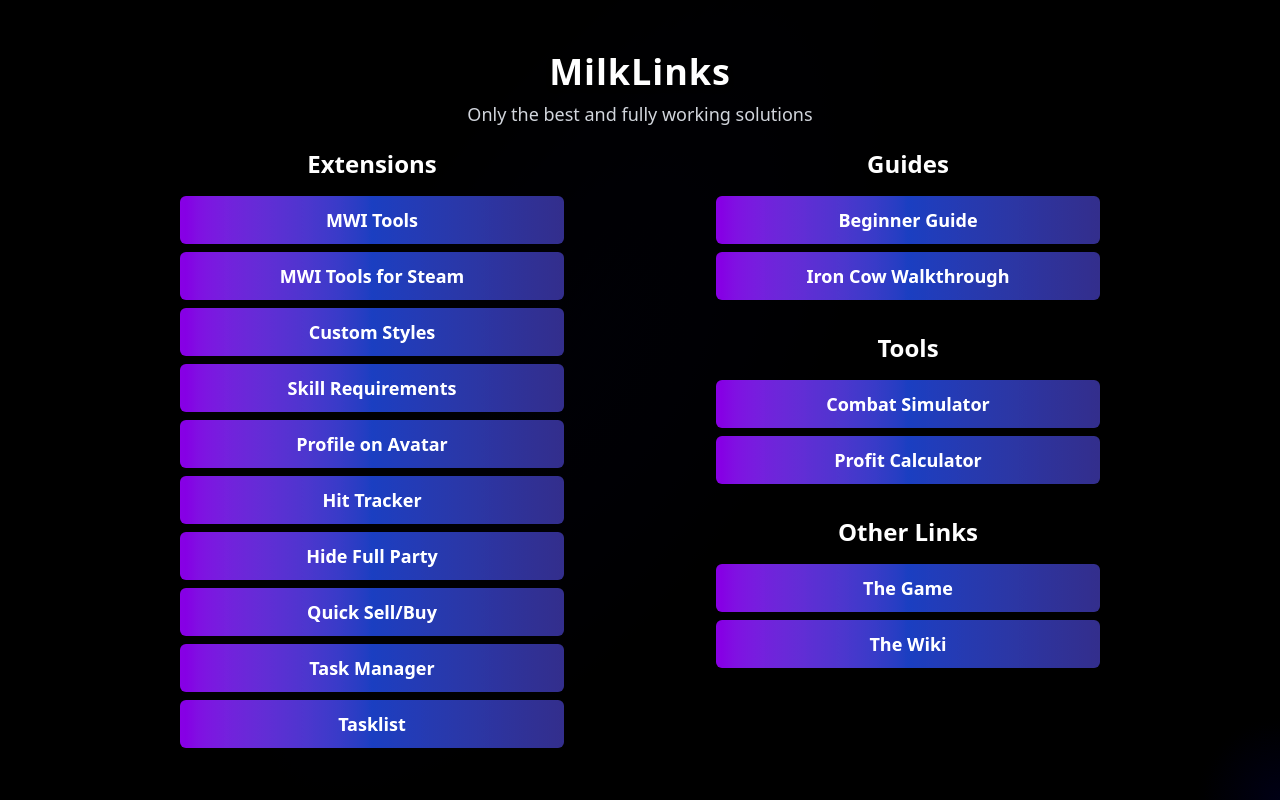
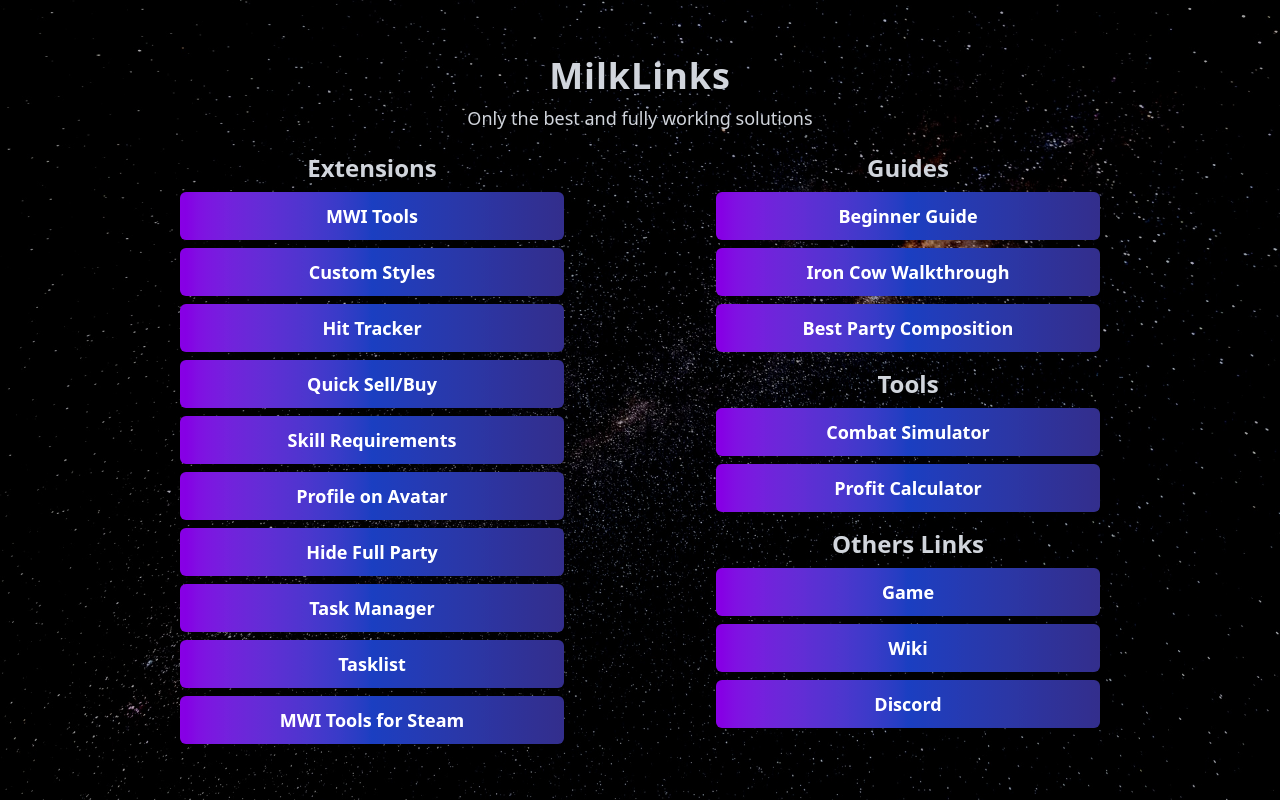
Before and after one commit to Amaroke/MilkLinks, a React (Vite) app: page / in a window 1280 px wide. Built offline with nearby package versions, Linux system fonts and the light colour scheme.

Commit message:
Add background edit links, data ts file

```diff
--- a/src/App.tsx
+++ b/src/App.tsx
@@ -1,102 +1,18 @@
 import React from "react";
+import { extensions, guides, tools, otherLinks } from "./data/links";
+import bgImage from "./assets/background.jpg";
 
 type Link = {
   label: string;
   url: string;
 };
 
-const extensions: Link[] = [
-  {
-    label: "MWI Tools",
-    url: "https://greasyfork.org/en/scripts/494467-mwitools",
-  },
-  {
-    label: "MWI Tools for Steam",
-    url: "https://greasyfork.org/en/scripts/497410-mwitools-addon-for-steam-version",
-  },
-  {
-    label: "Custom Styles",
-    url: "https://github.com/AJman14/MWI-Extensions/tree/Extensions/Custom%20Styles",
-  },
-  {
-    label: "Skill Requirements",
-    url: "https://greasyfork.org/en/scripts/530719-mwi-qol-skill-requirement?locale_override=1",
-  },
-  {
-    label: "Profile on Avatar",
-    url: "https://greasyfork.org/en/scripts/531374-mwi-qol-profile-on-avatar?locale_override=1",
-  },
-  {
-    label: "Hit Tracker",
-    url: "https://greasyfork.org/en/scripts/535181-mwi-hit-tracker",
-  },
-  {
-    label: "Hide Full Party",
-    url: "https://greasyfork.org/eo/scripts/531074-mwi-qol-hide-full-partys",
-  },
-  {
-    label: "Quick Sell/Buy",
-    url: "https://greasyfork.org/en/scripts/538920-buy-sell-shortcuts",
-  },
-  {
-    label: "Task Manager",
-    url: "https://greasyfork.org/zh-CN/scripts/509720-mwi-taskmanager",
-  },
-  {
-    label: "Tasklist",
-    url: "https://greasyfork.org/en/scripts/531418-milky-way-idle-tasklist",
-  },
-];
-
-const guides: Link[] = [
-  {
-    label: "Beginner Guide",
-    url: "https://milkywayidle.wiki.gg/wiki/Milkyway_Idle_Beginner%E2%80%99s_Guide",
-  },
-  {
-    label: "Iron Cow Walkthrough",
-    url: "https://docs.google.com/document/d/1daTEF-OTRMkYwv_7qQj-ebU1hzvk8aKCXI6ZpslnBoE/edit?tab=t.0",
-  },
-];
-
-const tools: Link[] = [
-  {
-    label: "Combat Simulator",
-    url: "https://shykai.github.io/MWICombatSimulatorTest/dist/",
-  },
-  {
-    label: "Profit Calculator",
-    url: "https://milkonomy.pages.dev/#/dashboard",
-  },
-];
-
-const otherLinks: Link[] = [
-  { label: "The Game", url: "https://www.milkywayidle.com/?ref=302632" },
-  { label: "The Wiki", url: "https://milkywayidle.wiki.gg/" },
-];
-
 const LinkButton: React.FC<Link> = ({ label, url }) => (
   <a
     href={url}
     target="_blank"
     rel="noopener noreferrer"
-    className="
-      w-full max-w-sm text-center
-      bg-gradient-to-r from-purple-700 via-blue-800 to-indigo-900
-      text-white
-      py-2.5
-      rounded-md
-      text-lg
-      font-semibold
-      shadow-md
-      hover:from-purple-500 hover:via-blue-600 hover:to-indigo-700
-      transition-all
-      duration-300
-      filter
-      brightness-105
-      hover:brightness-125
-      focus:outline-none focus:ring-3 focus:ring-purple-500/60
-    "
+    className="w-full max-w-sm text-center bg-gradient-to-r from-purple-700 via-blue-800 to-indigo-900 text-white py-2.5 rounded-md text-lg font-semibold shadow-md hover:from-purple-500 hover:via-blue-600 hover:to-indigo-700 transition-all duration-300 filter brightness-105 hover:brightness-125 focus:outline-none focus:ring-3 focus:ring-purple-500/60"
   >
     {label}
   </a>
@@ -107,7 +23,7 @@ const Section: React.FC<{ title: string; links: Link[] }> = ({
   links,
 }) => (
   <section className="w-full max-w-md flex flex-col items-center">
-    <h2 className="text-2xl font-bold mb-4 drop-shadow-md">{title}</h2>
+    <h2 className="text-2xl font-bold mb-2 drop-shadow-md">{title}</h2>
     <div className="flex flex-col items-center gap-2 w-full">
       {links.map((link, i) => (
         <LinkButton key={i} {...link} />
@@ -116,22 +32,12 @@ const Section: React.FC<{ title: string; links: Link[] }> = ({
   </section>
 );
 
-const App: React.FC = () => {
-  return (
-    <div
-      className="
-        min-h-screen
-        flex flex-col items-center justify-center px-6 py-8
-        bg-gradient-to-b from-black via-gray-900 to-purple-900
-        text-white
-        font-sans
-      "
-      style={{
-        backgroundImage:
-          "radial-gradient(circle at top left, #2e1052, #000000 60%), radial-gradient(circle at bottom right, #0f4a8a, #000000 70%)",
-        backgroundBlendMode: "overlay",
-      }}
-    >
+const App: React.FC = () => (
+  <div
+    className="min-h-screen bg-cover bg-center"
+    style={{ backgroundImage: `url(${bgImage})` }}
+  >
+    <div className="min-h-screen flex flex-col items-center justify-center px-6 py-2 text-gray-300">
       <h1 className="text-4xl font-extrabold mb-2 tracking-wide drop-shadow-md text-center">
         MilkLinks
       </h1>
@@ -143,15 +49,14 @@ const App: React.FC = () => {
         <div className="flex-1 flex flex-col items-center gap-8">
           <Section title="Extensions" links={extensions} />
         </div>
-
-        <div className="flex-1 flex flex-col items-center gap-8">
+        <div className="flex-1 flex flex-col items-center gap-8 md:gap-4">
           <Section title="Guides" links={guides} />
           <Section title="Tools" links={tools} />
-          <Section title="Other Links" links={otherLinks} />
+          <Section title="Others Links" links={otherLinks} />
         </div>
       </div>
     </div>
-  );
-};
+  </div>
+);
 
 export default App;
--- /dev/null
+++ b/src/data/links.ts
@@ -0,0 +1,79 @@
+export type Link = {
+  label: string;
+  url: string;
+};
+
+export const extensions: Link[] = [
+  {
+    label: "MWI Tools",
+    url: "https://greasyfork.org/en/scripts/494467-mwitools",
+  },
+  {
+    label: "Custom Styles",
+    url: "https://raw.githubusercontent.com/AJman14/MWI-Extensions/refs/heads/Extensions/Custom%20Styles/Custom%20Styles%20-%203.0.0.css",
+  },
+  {
+    label: "Hit Tracker",
+    url: "https://greasyfork.org/en/scripts/535181-mwi-hit-tracker",
+  },
+  {
+    label: "Quick Sell/Buy",
+    url: "https://greasyfork.org/en/scripts/538920-buy-sell-shortcuts",
+  },
+  {
+    label: "Skill Requirements",
+    url: "https://greasyfork.org/en/scripts/530719-mwi-qol-skill-requirement?locale_override=1",
+  },
+  {
+    label: "Profile on Avatar",
+    url: "https://greasyfork.org/en/scripts/531374-mwi-qol-profile-on-avatar?locale_override=1",
+  },
+  {
+    label: "Hide Full Party",
+    url: "https://greasyfork.org/eo/scripts/531074-mwi-qol-hide-full-partys",
+  },
+  {
+    label: "Task Manager",
+    url: "https://greasyfork.org/zh-CN/scripts/509720-mwi-taskmanager",
+  },
+  {
+    label: "Tasklist",
+    url: "https://greasyfork.org/en/scripts/531418-milky-way-idle-tasklist",
+  },
+  {
+    label: "MWI Tools for Steam",
+    url: "https://greasyfork.org/en/scripts/497410-mwitools-addon-for-steam-version",
+  },
+];
+
+export const guides: Link[] = [
+  {
+    label: "Beginner Guide",
+    url: "https://milkywayidle.wiki.gg/wiki/Milkyway_Idle_Beginner%E2%80%99s_Guide",
+  },
+  {
+    label: "Iron Cow Walkthrough",
+    url: "https://docs.google.com/document/d/1daTEF-OTRMkYwv_7qQj-ebU1hzvk8aKCXI6ZpslnBoE/edit?tab=t.0",
+  },
+  {
+    label: "Best Party Composition",
+    url: "https://milkywayidle.wiki.gg/wiki/Best_Party_composition",
+  },
+];
+
+export const tools: Link[] = [
+  {
+    label: "Combat Simulator",
+    url: "https://shykai.github.io/MWICombatSimulatorTest/dist/",
+  },
+  {
+    label: "Profit Calculator",
+    url: "https://milkonomy.pages.dev/#/dashboard",
+  },
+];
+
+export const otherLinks: Link[] = [
+  { label: "Game", url: "https://www.milkywayidle.com/?ref=302632" },
+  { label: "Wiki", url: "https://milkywayidle.wiki.gg/" },
+  { label: "Discord", url: "https://discord.com/invite/AmQP4JTNhN" },
+];
```
Also changed, not shown: src/assets/background.jpg (added).
